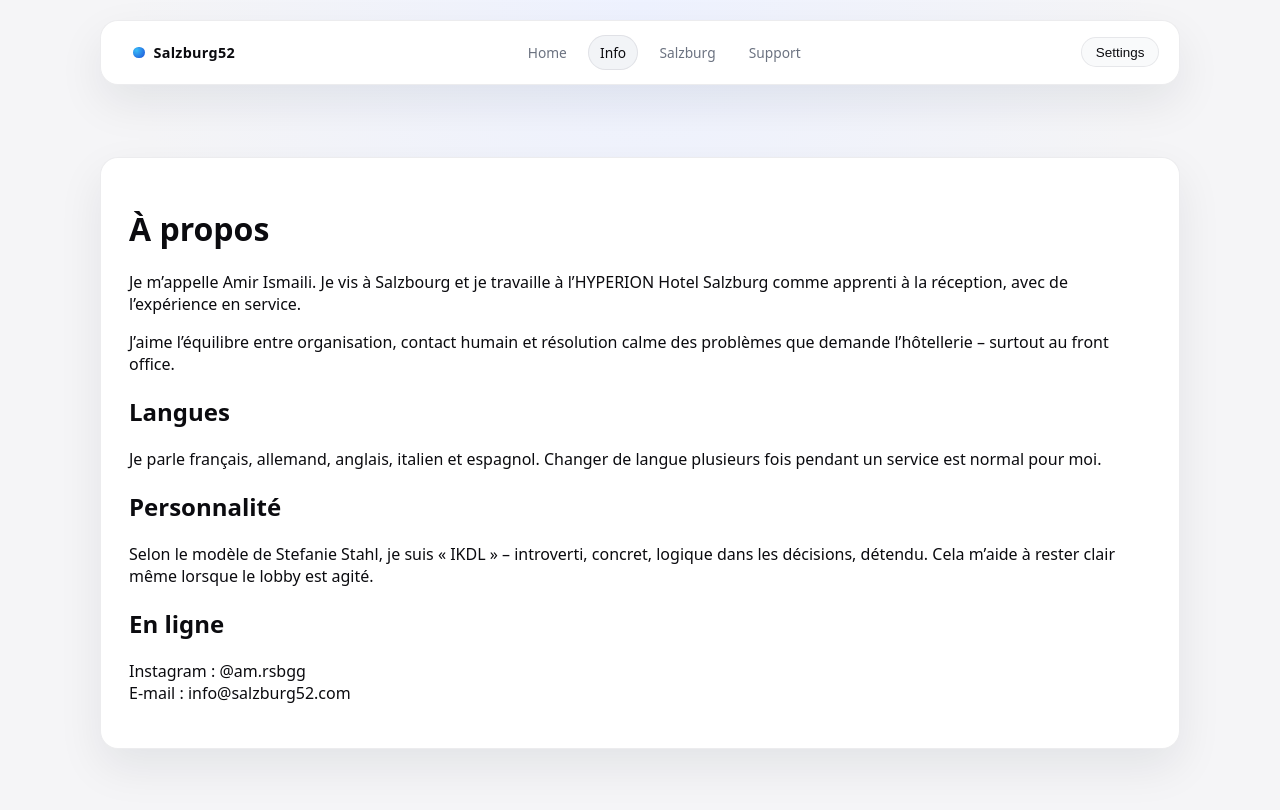
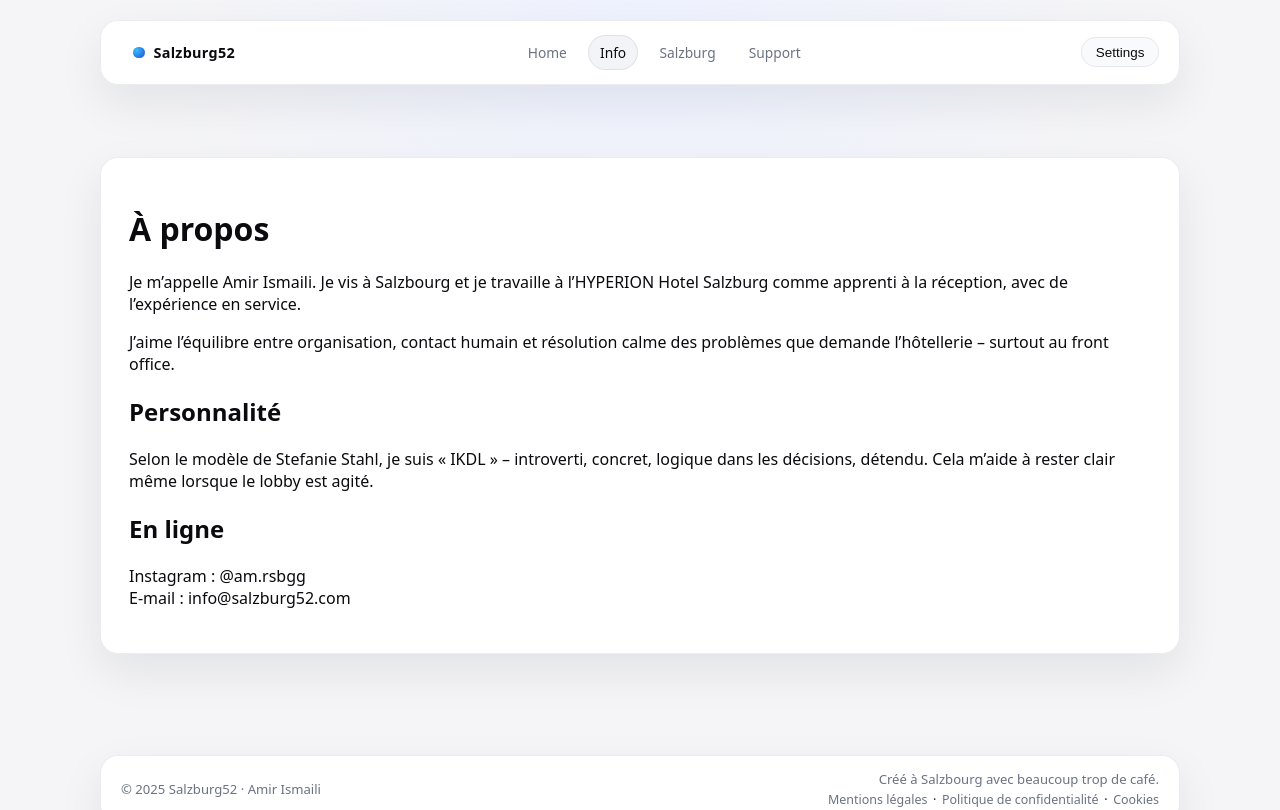
Before and after one commit to luv2loot/salzburg52, a Next.js app: page /fr/info in a window 1280 px wide. Shown: the top 810 px of the page. Built offline with nearby package versions, Linux system fonts and the light colour scheme.

Commit message:
Update page.js

```diff
--- a/app/fr/info/page.js
+++ b/app/fr/info/page.js
@@ -21,12 +21,6 @@ export default function FrInfoPage() {
             J’aime l’équilibre entre organisation, contact humain et résolution
             calme des problèmes que demande l’hôtellerie – surtout au front
             office.
-          </p>
-
-          <h2>Langues</h2>
-          <p>
-            Je parle français, allemand, anglais, italien et espagnol. Changer
-            de langue plusieurs fois pendant un service est normal pour moi.
           </p>
 
           <h2>Personnalité</h2>
```
